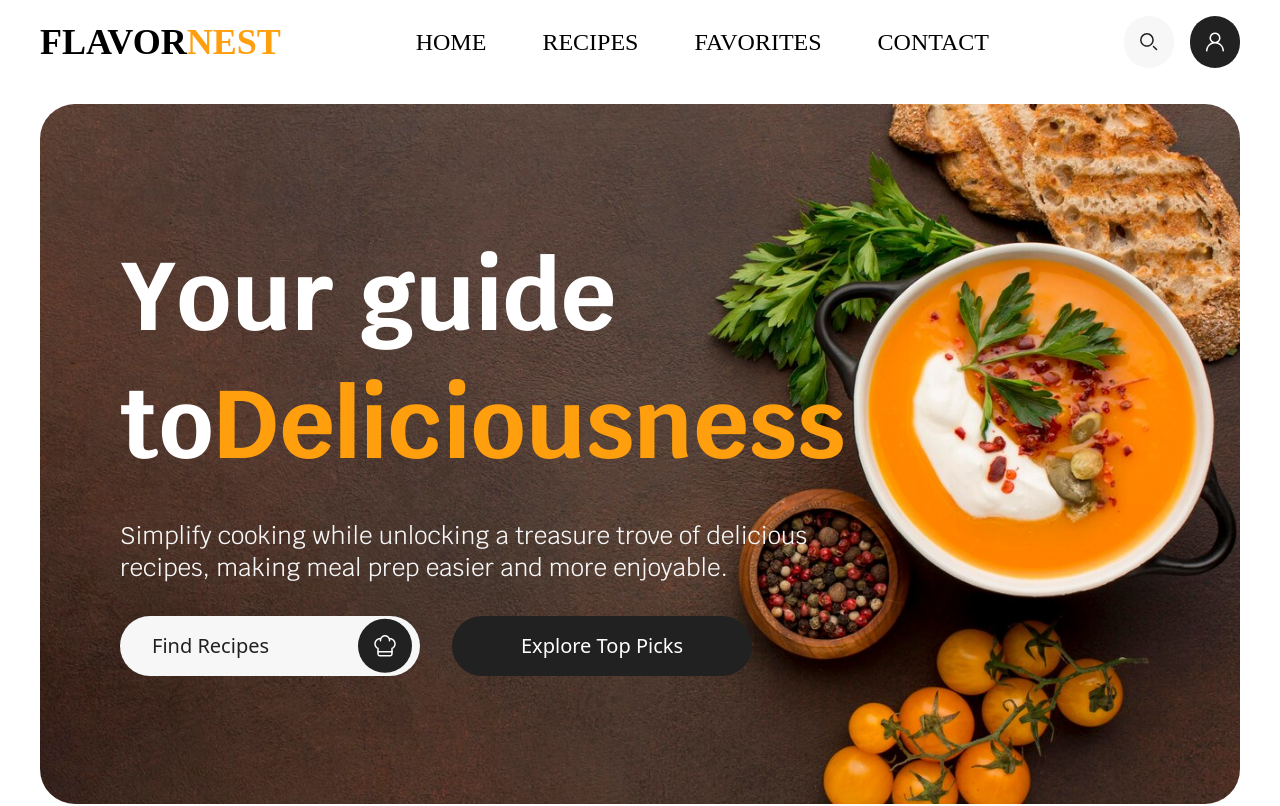
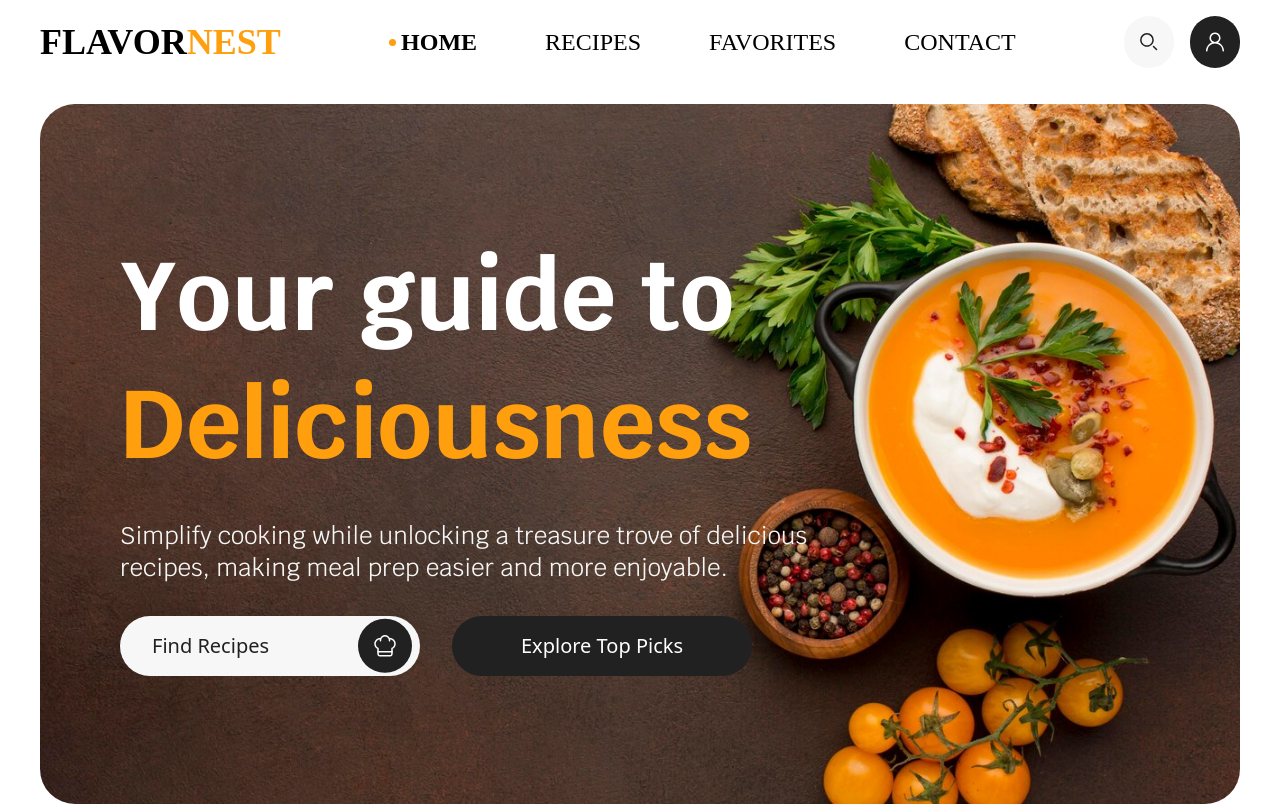
Before and after one commit to gaby5u/FlavorNest, a React (Vite) app: page / in a window 1280 px wide. Shown: the top 806 px of the page. Built offline with nearby package versions, Linux system fonts and the light colour scheme; a web font is replaced by a local one.

Commit message:
Create hover Nav

```diff
--- a/src/components/header/Nav.jsx
+++ b/src/components/header/Nav.jsx
@@ -1,4 +1,6 @@
 import { NavLink } from "react-router-dom";
+
+import "./NavHover.css";
 
 const Nav = ({ isBurgerMenu, closeMenu }) => {
   return (
@@ -10,23 +12,39 @@ const Nav = ({ isBurgerMenu, closeMenu }) => {
             : "hidden hidden md:flex gap-4 lg:gap-14"
         } text-2xl uppercase`}
       >
-        <li className="hover:font-bold transition-all duration-200">
-          <NavLink to="/" onClick={closeMenu}>
+        <li>
+          <NavLink
+            to="/"
+            className={({ isActive }) => (isActive ? "active-link" : "link")}
+            onClick={closeMenu}
+          >
             Home
           </NavLink>
         </li>
-        <li className="hover:font-bold transition-all duration-200">
-          <NavLink to="/recipes" onClick={closeMenu}>
+        <li>
+          <NavLink
+            to="/recipes"
+            className={({ isActive }) => (isActive ? "active-link" : "link")}
+            onClick={closeMenu}
+          >
             Recipes
           </NavLink>
         </li>
-        <li className="hover:font-bold transition-all duration-200 ">
-          <NavLink to="/favorites" onClick={closeMenu}>
+        <li>
+          <NavLink
+            to="/favorites"
+            className={({ isActive }) => (isActive ? "active-link" : "link")}
+            nClick={closeMenu}
+          >
             Favorites
           </NavLink>
         </li>
-        <li className="hover:font-bold transition-all duration-200">
-          <NavLink to="/contact" onClick={closeMenu}>
+        <li>
+          <NavLink
+            to="/contact"
+            className={({ isActive }) => (isActive ? "active-link" : "link")}
+            onClick={closeMenu}
+          >
             Contact
           </NavLink>
         </li>
--- /dev/null
+++ b/src/components/header/NavHover.css
@@ -0,0 +1,31 @@
+.link,
+.active-link {
+  display: flex;
+  align-items: center;
+  transition: all 0.3s;
+}
+
+.link::before,
+.active-link::before {
+  content: "";
+  opacity: 0;
+  width: 7px;
+  height: 7px;
+  margin-right: 5px;
+  border-radius: 50%;
+  background-color: #ff9f0e;
+  transition: opacity 0.3s;
+}
+
+.active-link::before {
+  opacity: 1;
+}
+
+.link:hover,
+.active-link {
+  font-weight: bold;
+}
+
+.link:hover::before {
+  opacity: 1;
+}
--- a/src/pages/Home.jsx
+++ b/src/pages/Home.jsx
@@ -17,7 +17,7 @@ const Home = () => {
         <div>
           <h1 className="text-white font-bold font-krub text-4xl leading-[3rem] max-w-[400px] md:text-6xl md:max-w-[600px] md:leading-[5rem] xl:leading-[8rem] xl:max-w-[800px] xl:text-8xl">
             Your guide to
-            <span className="text-customOrange">Deliciousness</span>
+            <span className="text-customOrange"> Deliciousness</span>
           </h1>
           <p className="font-krub text-customLightGray max-w-[350px] my-8 md:text-xl md:max-w-[500px] xl:text-2xl xl:max-w-[700px]">
             Simplify cooking while unlocking a treasure trove of delicious
```
